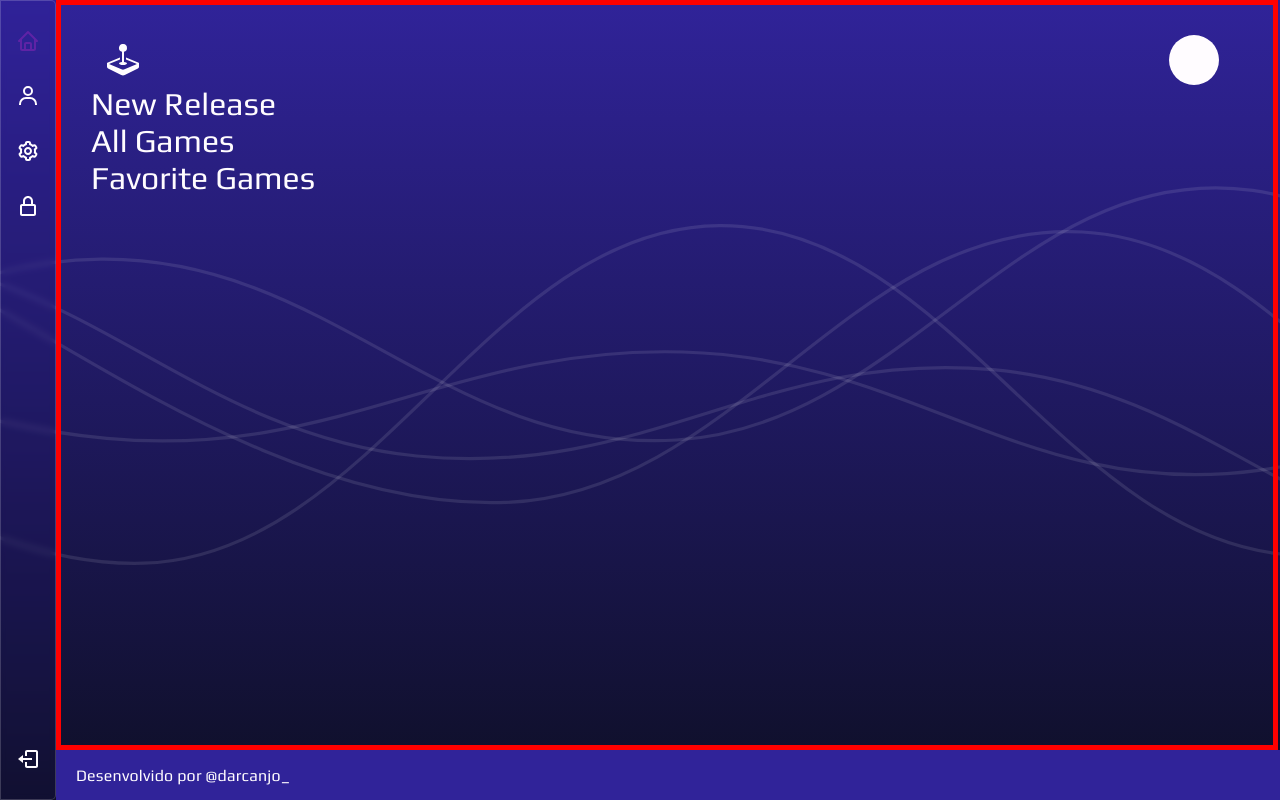
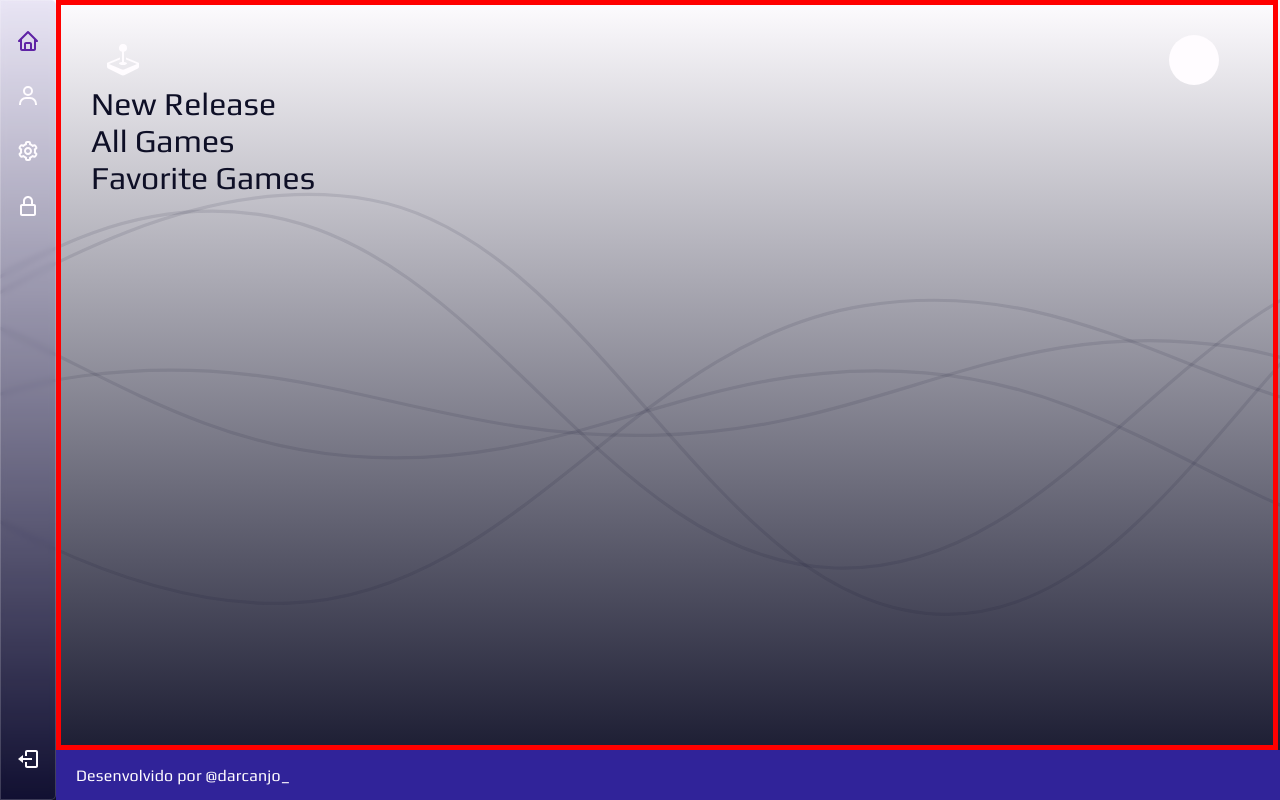
Before and after one commit to darcanj0/steam-project-react, a React (Vite) app: page / in a window 1280 px wide. Built offline with nearby package versions, Linux system fonts and the light colour scheme.

Commit message:
add boolean to determine light or dark mode

```diff
--- a/src/components/DefaultContainer/index.tsx
+++ b/src/components/DefaultContainer/index.tsx
@@ -1,7 +1,7 @@
 import * as S from "./styles";
 
 interface DefaultContainerProps {
-  light: boolean;
+  light?: boolean;
   children: any;
 }
 
--- a/src/components/HomeHeading/index.tsx
+++ b/src/components/HomeHeading/index.tsx
@@ -1,12 +1,16 @@
 import * as S from "./styles";
 
 interface HomeHeadingProps {
-  inLightMode: boolean;
+  inLightMode?: boolean;
   children: any;
 }
 
 const HomeHeading = (props: HomeHeadingProps) => {
-  return <S.HomeHeading>{props.children}</S.HomeHeading>;
+  return (
+    <S.HomeHeading inLightMode={props.inLightMode}>
+      {props.children}
+    </S.HomeHeading>
+  );
 };
 
 export default HomeHeading;
--- a/src/pages/Home/index.tsx
+++ b/src/pages/Home/index.tsx
@@ -4,9 +4,13 @@ import Footer from "../../components/Footer";
 import HomeHeading from "../../components/HomeHeading";
 import NavBar from "../../components/NavBar";
 
-const Home = (props: any) => {
+interface HomeProps {
+  inLightMode: boolean;
+}
+
+const Home = (props: HomeProps) => {
   return (
-    <DefaultContainer light={false}>
+    <DefaultContainer light={props.inLightMode}>
       <NavBar
         currentPage={{
           admin: false,
@@ -16,9 +20,9 @@ const Home = (props: any) => {
         }}
       />
       <ContentBox>
-        <HomeHeading>New Release</HomeHeading>
-        <HomeHeading>All Games</HomeHeading>
-        <HomeHeading>Favorite Games</HomeHeading>
+        <HomeHeading inLightMode={props.inLightMode}>New Release</HomeHeading>
+        <HomeHeading inLightMode={props.inLightMode}>All Games</HomeHeading>
+        <HomeHeading inLightMode={props.inLightMode}>Favorite Games</HomeHeading>
       </ContentBox>
 
       <Footer />
--- a/src/router.tsx
+++ b/src/router.tsx
@@ -10,7 +10,7 @@ import { RoutePath } from "./types/routes";
 const Router = (props: any) => {
   return (
     <Routes>
-      <Route path={RoutePath.HOME} element={<Home />} />
+      <Route path={RoutePath.HOME} element={<Home inLightMode={true} />} />
       <Route path={RoutePath.ADMIN} element={<Admin />} />
       <Route path={RoutePath.LOGIN} element={<Login />} />
       <Route path={RoutePath.PROFILES} element={<Profiles />} />
```
